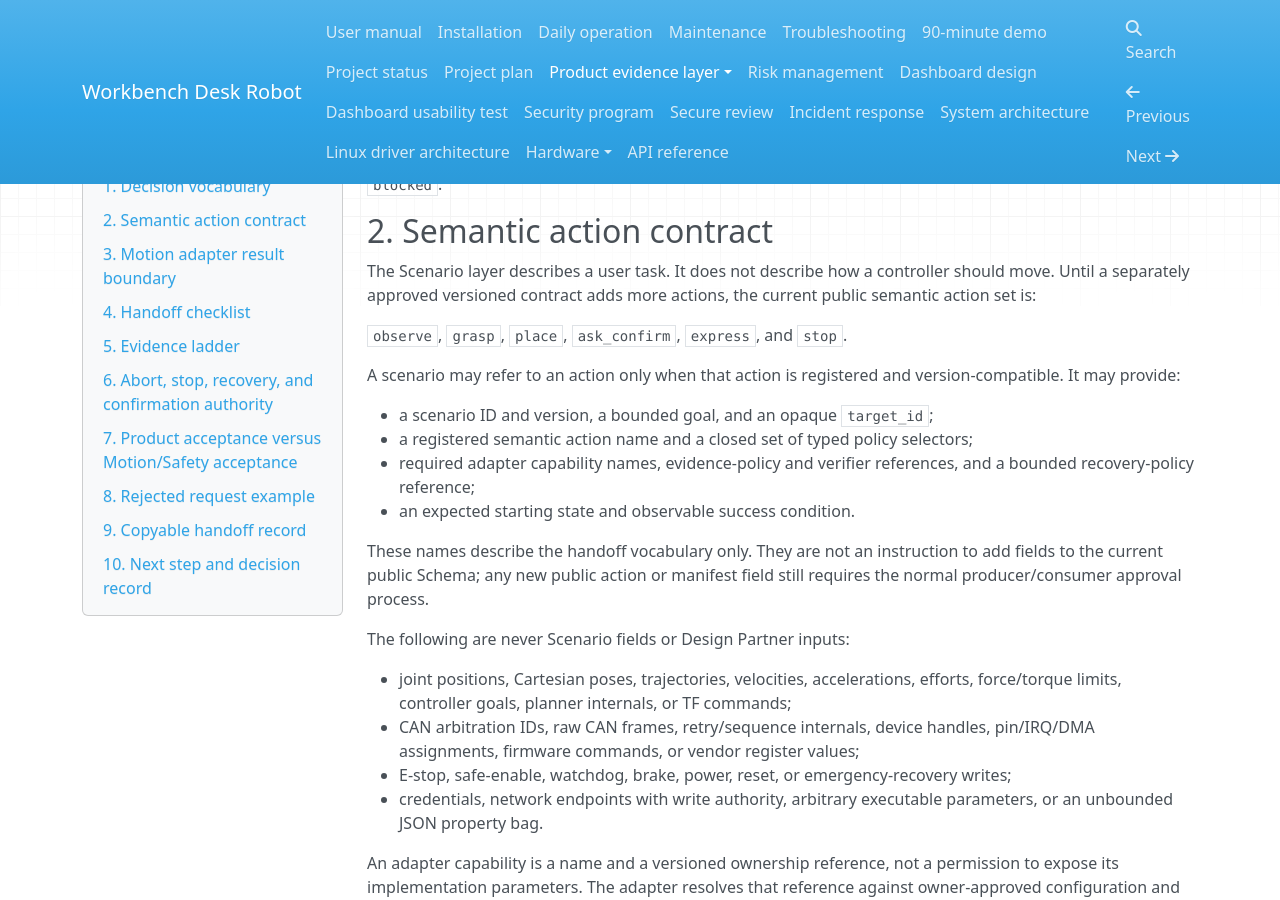
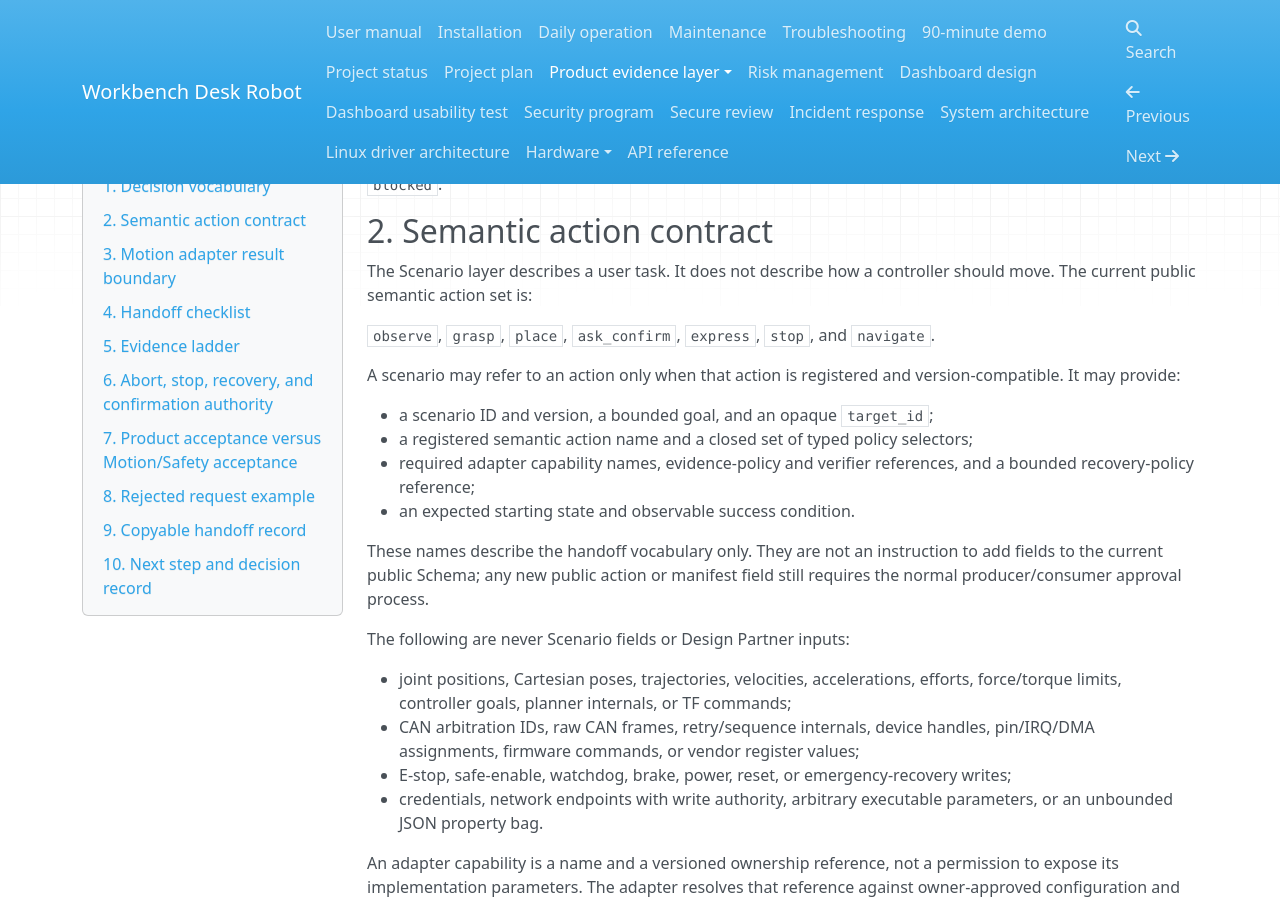
Before and after one commit to Quchaosheng/workbench-desk-robot, an MkDocs documentation site: the page built from docs/product/design-partner-handoff.md, in a window 1280 px wide and 900 px high, scrolled down 709 px. Built offline with MkDocs 1.6.1, drawn with Linux system fonts in a browser that asks for light colours; nearby versions of some CDN libraries.

Commit message:
docs(contract): include navigate in partner handoff (#339)
* docs(contract): include navigate in partner handoff

* docs(contract): record navigate vocabulary in task packet

```diff
--- a/docs/product/design-partner-handoff.md
+++ b/docs/product/design-partner-handoff.md
@@ -26,10 +26,9 @@ physical or safety claim remains `insufficient_evidence`, `not_executed`, or
 ## 2. Semantic action contract
 
 The Scenario layer describes a user task. It does not describe how a
-controller should move. Until a separately approved versioned contract adds
-more actions, the current public semantic action set is:
+controller should move. The current public semantic action set is:
 
-`observe`, `grasp`, `place`, `ask_confirm`, `express`, and `stop`.
+`observe`, `grasp`, `place`, `ask_confirm`, `express`, `stop`, and `navigate`.
 
 A scenario may refer to an action only when that action is registered and
 version-compatible. It may provide:
--- a/docs/task_packets/issue-318-design-partner-handoff.json
+++ b/docs/task_packets/issue-318-design-partner-handoff.json
@@ -67,6 +67,7 @@
   ],
   "acceptance": [
     "The handoff document provides the required conclusion vocabulary: continue, change, defer, and reject, and makes the decision apply to a named claim and evidence class.",
+    "The documented public semantic action vocabulary includes navigate when the versioned contract registers it, alongside the existing bounded actions.",
     "Scenario manifests may declare only versioned semantic actions, opaque targets, bounded typed policy selectors, adapter capability references, goals, evidence policy, and bounded recovery references; raw joint, Cartesian, velocity, torque, force, CAN, controller, pin, credential, or E-stop fields are explicitly forbidden.",
     "The Motion handoff describes the existing ActionResult boundary, correlation, dispatch/device state, health/fault diagnostics, and evidence references, and explicitly says ActionResult completion is not observed WorldState completion.",
     "The checklist gives separate inputs and outputs for Product, Motion, MCU/Safety, Runtime/Integration, and site/partner owners, including consent, version/configuration hashes, preflight, abort, and evidence responsibilities.",
```
